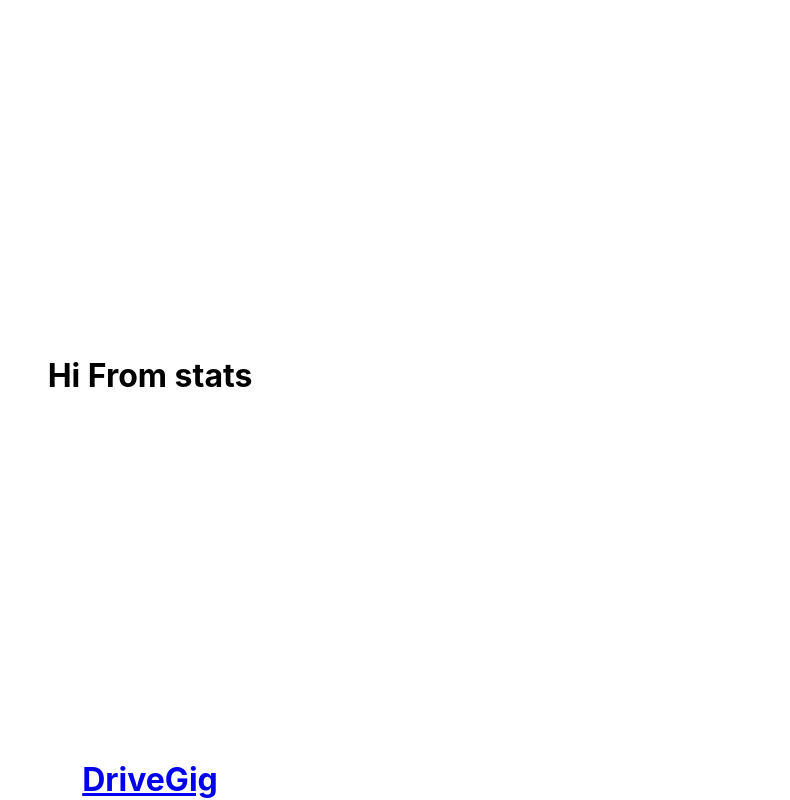
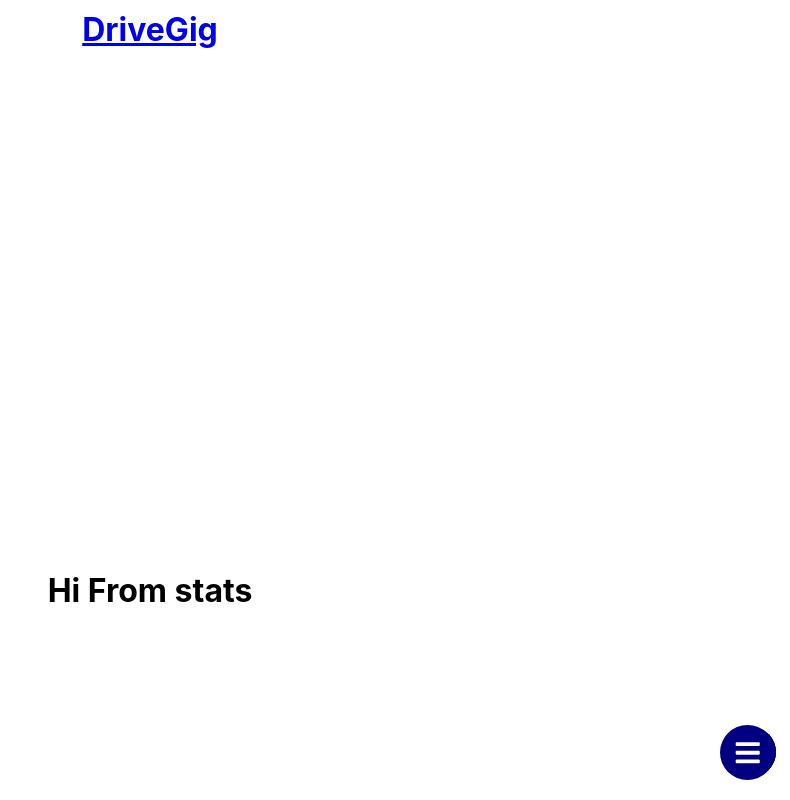
Before and after one commit to Harmtan13/DriveGig, a React (Create React App) app: page /statistics in a window 1280 px wide. Shown: the whole page, without its empty margins (490-1280 px from the left). Built offline with nearby package versions, Linux system fonts and the light colour scheme; no server answers.

Commit message:
Built start of navigation menu

```diff
--- a/package.json
+++ b/package.json
@@ -6,12 +6,13 @@
     "@testing-library/jest-dom": "^4.2.4",
     "@testing-library/react": "^9.5.0",
     "@testing-library/user-event": "^7.2.1",
+    "aphrodite": "^2.4.0",
     "firebase": "^8.3.2",
     "react": "^16.13.0",
     "react-dom": "^16.13.0",
+    "react-icons": "^4.2.0",
     "react-router-dom": "^5.1.2",
-    "react-scripts": "^3.4.4",
-    "styled-components": "^5.0.1"
+    "react-scripts": "^3.4.4"
   },
   "scripts": {
     "start": "BROWSER='firefox-developer-edition' react-scripts start",
--- a/src/App.css
+++ b/src/App.css
@@ -4,15 +4,12 @@
   box-sizing: border-box;
 }
 
-.wrapper {
-  justify-content: center;
-  justify-items: center;
-}
-
 header {
+  position: fixed;
+  top: 0;
   height: 50px;
   width: 100%;
-  padding: 10px;
+  margin: 10px;
 }
 
 header h1 {
@@ -22,12 +19,72 @@ header h1 {
 .container {
   display: grid;
   width: 100%;
-  height: calc(100vh - 50px);
+  height: calc(100vh);
   place-items: center;
 }
 
-.erase {
+nav {
   position: fixed;
-  bottom: 0;
-  right: 0;
+  bottom: 15px;
+  right: 15px;
+  display: flex;
+  flex-direction: column;
+  overflow: hidden;
 }
+
+nav .menu-icon,
+nav li {
+  margin: 5px 0;
+}
+
+nav ul {
+  display: flex;
+  transition: 1s;
+  flex-direction: column-reverse;
+}
+
+nav li {
+ display: flex;
+ justify-content: flex-end;
+ align-items: center;
+}
+
+nav li *,
+nav > div {
+  margin: 0 2.5px;
+}
+
+nav .menu-icon,
+nav li .logo {
+  display: grid;
+  place-items: center;
+  width: 55px;
+  height: 55px;
+  background-color: navy;
+  color: white;
+  border-radius: 50%;
+  align-self: end;
+}
+
+nav div {
+  margin-right: 2px;
+  z-index: 10;
+}
+
+nav li .logo {
+  width: 50px;
+  height: 50px;
+}
+
+nav li.closed {
+  position: fixed;
+  bottom: 18px;
+  right: 12px;
+}
+
+nav li .closed {
+  position: fixed;
+  font-size: 1px;
+  margin: 20px;
+  padding: 10px;
+}
--- a/src/App.js
+++ b/src/App.js
@@ -3,8 +3,8 @@ import {
   BrowserRouter as Router,
   Route,
   Switch,
+  Link,
 } from 'react-router-dom';
-import styled from 'styled-components';
 import { auth, db } from './Firebase';
 
 import Gasform from './components/gas/GasForm';
@@ -44,18 +44,20 @@ export default function App() {
 
   return (
     <Router>
-      {/* <Link to = "/"><h1>DriveGig</h1></Link> */}
 
       <div className = "container">
+        <header>
+          <h1><Link to = "/">DriveGig</Link></h1>
+        </header>
         <Switch>
           {
             !isLoading
             && (
             <Route path = "/">
-              {/* <AuthRouter {...appState} {...authState} />
-              <ShiftRouter currentUser = {currentUser} /> */}
+              <AuthRouter {...appState} {...authState} />
+              <ShiftRouter currentUser = {currentUser} />
 
-              <Route path = "/gas">
+              <Route path = "/input-expenses">
                 <Gasform />
               </Route>
 
@@ -65,10 +67,9 @@ export default function App() {
             </Route>
             )
           }
-
         </Switch>
+        <Nav />
       </div>
-      <Nav />
     </Router>
   );
 }
--- a/src/Nav.js
+++ b/src/Nav.js
@@ -1,12 +1,66 @@
-import React from 'react';
+import React, { useState } from 'react';
 import { Link } from 'react-router-dom';
+import { StyleSheet, css } from 'aphrodite';
+import { FaBars, FaDollarSign, FaChartLine, FaUserAlt } from 'react-icons/fa';
+
+// const styles = StyleSheet.create({
+//   navList: {
+//     display: 'flex',
+//     flexDirection: 'column-reverse',
+//   },
+// });
 
 export default function Nav() {
+  const [isClosed, setIsClosed] = useState(true);
+
+  const handleClick = () => {
+    setIsClosed(!isClosed);
+  };
+
+  const menuState = () => (isClosed ? 'closed' : null);
+
+
   return (
-    <header>
-      <Link to = "/">
-        <h1>DriveGig</h1>
-      </Link>
-    </header>
+    <nav>
+      <ul>
+        <Link to = "/input-expenses">
+          <li className = {menuState()}>
+            <span className = {`label ${menuState()}`}>
+              Add Expenses
+            </span>
+
+            <span className = "logo">
+              <FaDollarSign size = "50%" />
+            </span>
+          </li>
+        </Link>
+
+        <Link to = "/statistics">
+          <li className = {menuState()}>
+            <span className = {`label ${menuState()}`}>
+              Statistics
+            </span>
+
+            <span className = "logo">
+              <FaChartLine size = "50%" />
+            </span>
+          </li>
+        </Link>
+
+        <li className = {menuState()}>
+          <span className = {`label ${menuState()}`}>
+            Profile
+          </span>
+
+          <span className = "logo">
+            <FaUserAlt size = "50%" />
+          </span>
+
+        </li>
+      </ul>
+      <div className = "menu-icon" onClick = {handleClick}>
+        <FaBars size = "50%" />
+      </div>
+    </nav>
   );
 }
```
Also changed, not shown: 1 other file (tests, documents, lock files or other folders).
